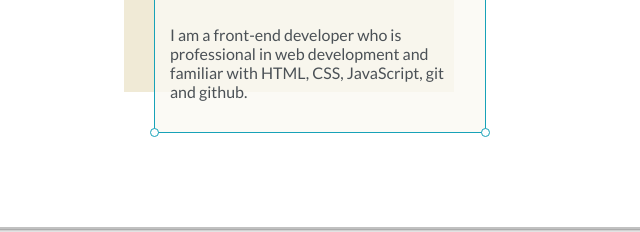
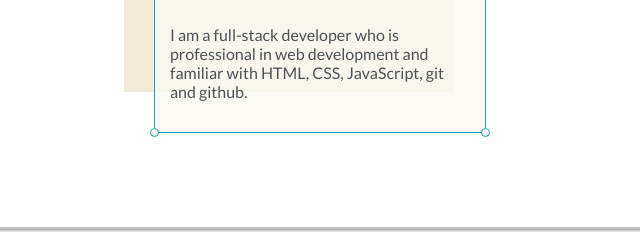
Before and after one commit to bqShina/My-Portfolio, a plain HTML site: page index.html in a window 1280 px wide. Shown: the part 477-709 px from the top of the page, 516-1156 px from the left. Drawn offline with Linux system fonts and the light colour scheme.

Commit message:
Update index.html

```diff
--- a/index.html
+++ b/index.html
@@ -49,7 +49,7 @@
               <div id="corner-tl" class="corner"></div>
               <div id="corner-tr" class="corner"></div>
               <h3>What I Do</h3>
-              <p>I am a front-end developer who is professional in web development and familiar with HTML, CSS, JavaScript, git and github.</p>
+              <p>I am a full-stack developer who is professional in web development and familiar with HTML, CSS, JavaScript, git and github.</p>
               <div id="corner-br" class="corner"></div>
               <div id="corner-bl" class="corner"></div>
             </div>
```
